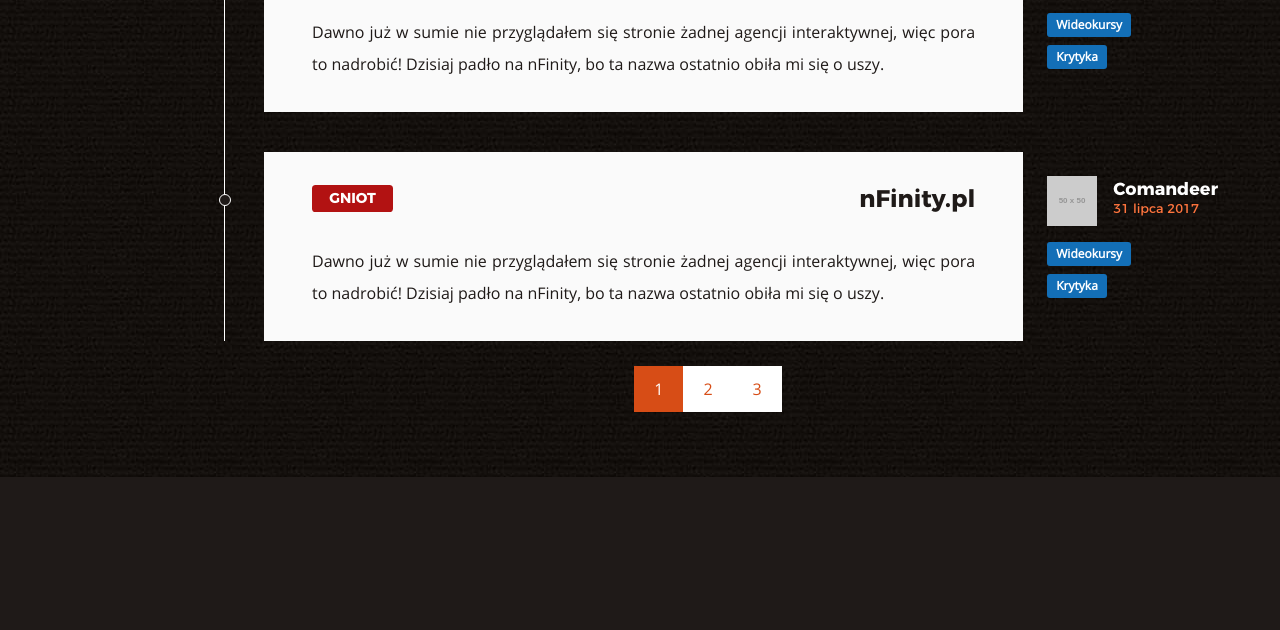
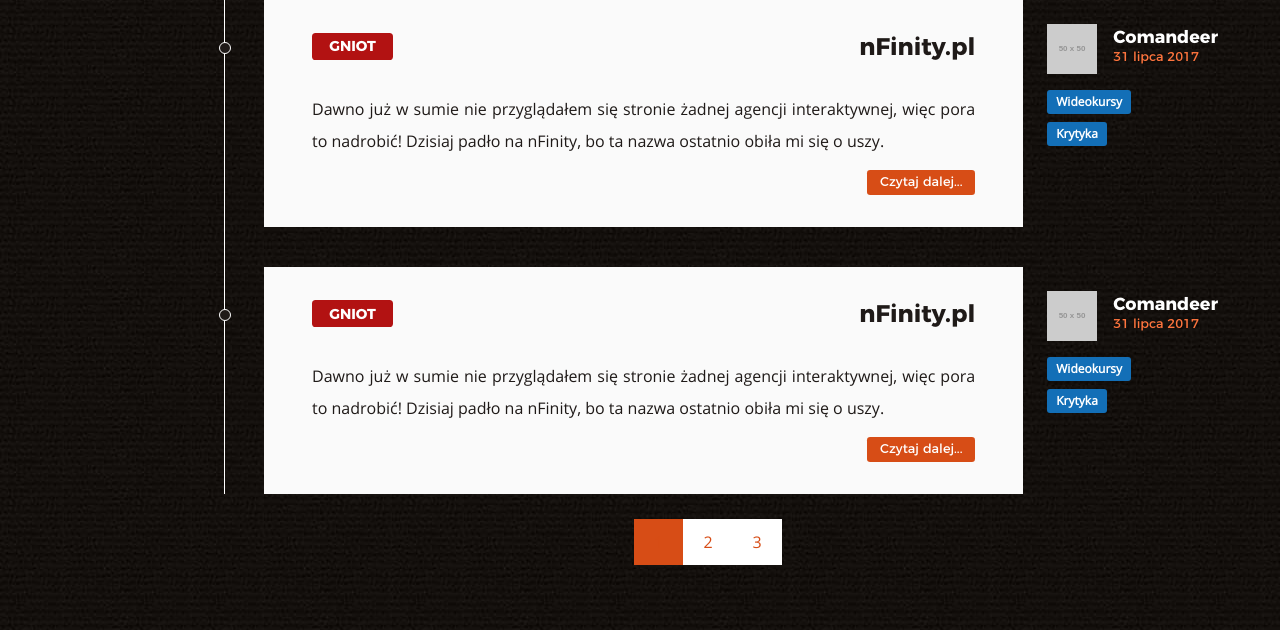
Before and after one commit to Webkrytyk/layout, a website: page src/assets/pug/index.pug in a window 1280 px wide. Shown: the part 727-1357 px from the top of the page. Before the commit the page ends 1204 px from the top, so only its background shows below. Drawn offline with nearby package versions, Linux system fonts and the light colour scheme; files that its build step writes are made by us from their sources; placeholder pictures from the web are drawn by us.

Commit message:
Add button, add readmore

```diff
--- a/src/assets/pug/index.pug
+++ b/src/assets/pug/index.pug
@@ -33,6 +33,7 @@
                                 a.post_header_title(href='#') nFinity.pl
                             span.post_header_summary.post_header_summary--shit Gniot
                         p.post_p Dawno już w sumie nie przyglądałem się stronie żadnej agencji interaktywnej, więc pora to nadrobić! Dzisiaj padło na nFinity, bo ta nazwa ostatnio obiła mi się o uszy.
+                        a.post_readmore.button.button--smaller(href='#') Czytaj dalej...
                     footer.post_info
                         img.post_author-avatar(src='http://via.placeholder.com/50x50' alt='')
                         a.post_author-name(href='#') Comandeer
--- a/src/assets/scss/_page.scss
+++ b/src/assets/scss/_page.scss
@@ -9,16 +9,7 @@
     text-decoration: none;
 }
 
-.link {
-    color: $color-primary;
-    text-decoration: none;
-
-    &:hover, &:focus {
-        text-decoration: underline;
-    }
-}
-
-.visually-hidden { /* https://snook.ca/archives/html_and_css/hiding-content-for-accessibility */
+.visually-hidden, .sr-only { /* https://snook.ca/archives/html_and_css/hiding-content-for-accessibility */
     position: absolute !important;
     height: 1px; width: 1px;
     overflow: hidden;
--- /dev/null
+++ b/src/assets/scss/blocks/_button.scss
@@ -0,0 +1,24 @@
+.button {
+    display: inline-block;
+    border: 0;
+
+    background: $color-primary;
+    color: $color-light;
+
+    border-radius: 0.25em;
+
+    padding: 0.5em 1em;
+
+    font-size: inherit;
+    font-family: $font-header;
+
+    transition: background 0.2s ease-in-out;
+
+    &:hover, &:focus {
+        background: $color-primary-light;
+    }
+}
+
+.button--smaller {
+    font-size: 0.8em;
+}
--- /dev/null
+++ b/src/assets/scss/blocks/_link.scss
@@ -0,0 +1,12 @@
+.link {
+    color: $color-primary;
+    text-decoration: none;
+
+    &:hover, &:focus {
+        text-decoration: underline;
+    }
+}
+
+.link--secondary {
+    color: $color-secondary;
+}
--- a/src/assets/scss/blocks/_post.scss
+++ b/src/assets/scss/blocks/_post.scss
@@ -33,6 +33,9 @@
     background: $color-light-darker;
     color: $color-dark;
     padding: 2em 3em;
+
+    display: flex;
+    flex-direction: column;
 }
 
 .post_header {
@@ -127,3 +130,11 @@
 .post_tags_tag {
     margin-bottom: 0.5em;
 }
+
+.post_readmore {
+    margin-top: 1em;
+    display: block;
+    text-align: right;
+    font-size: 0.9em;
+    align-self: flex-end;
+}
--- a/src/assets/scss/blocks/main.scss
+++ b/src/assets/scss/blocks/main.scss
@@ -1,3 +1,5 @@
 @import 'post';
 @import 'tag';
 @import 'pagination';
+@import 'link';
+@import 'button';
```
